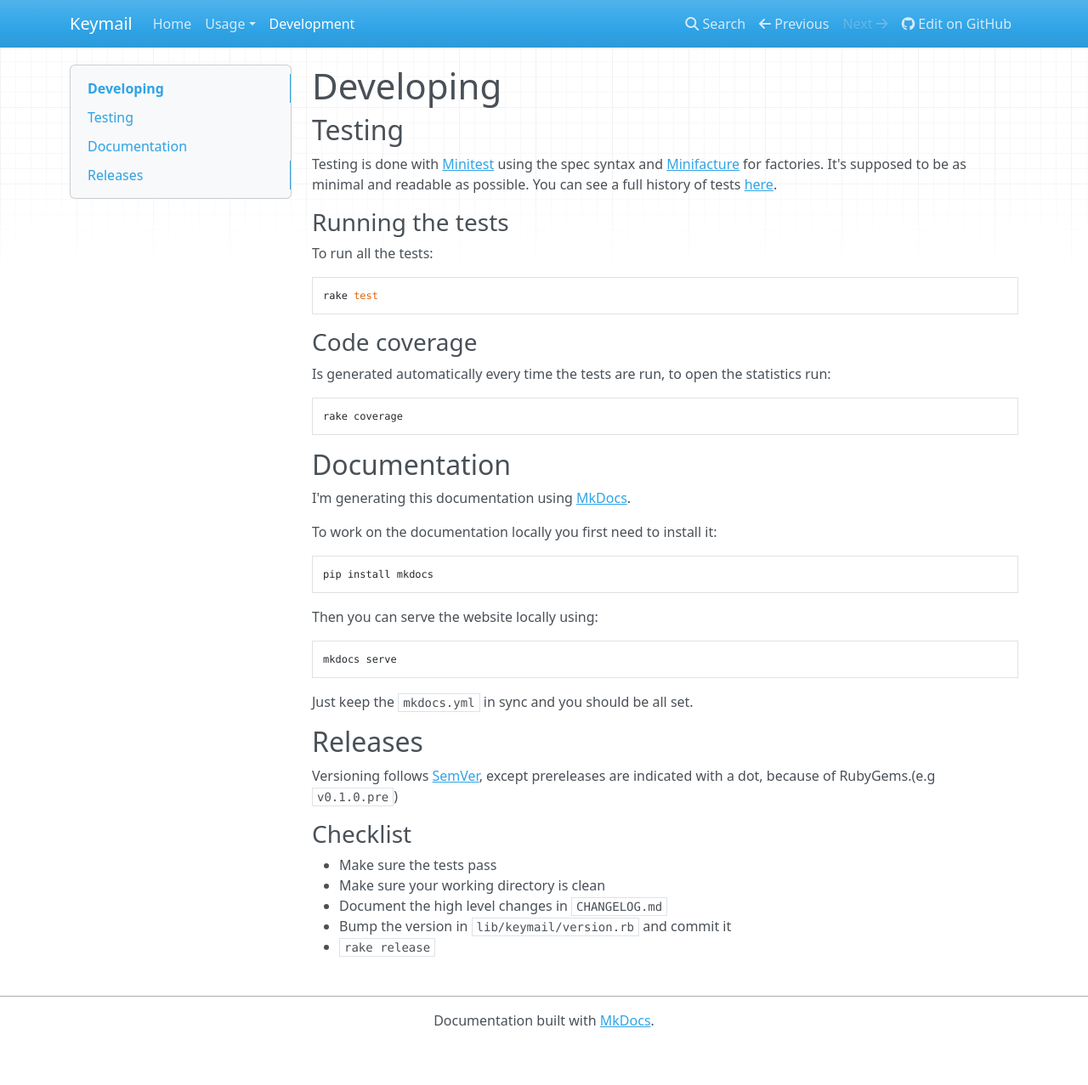
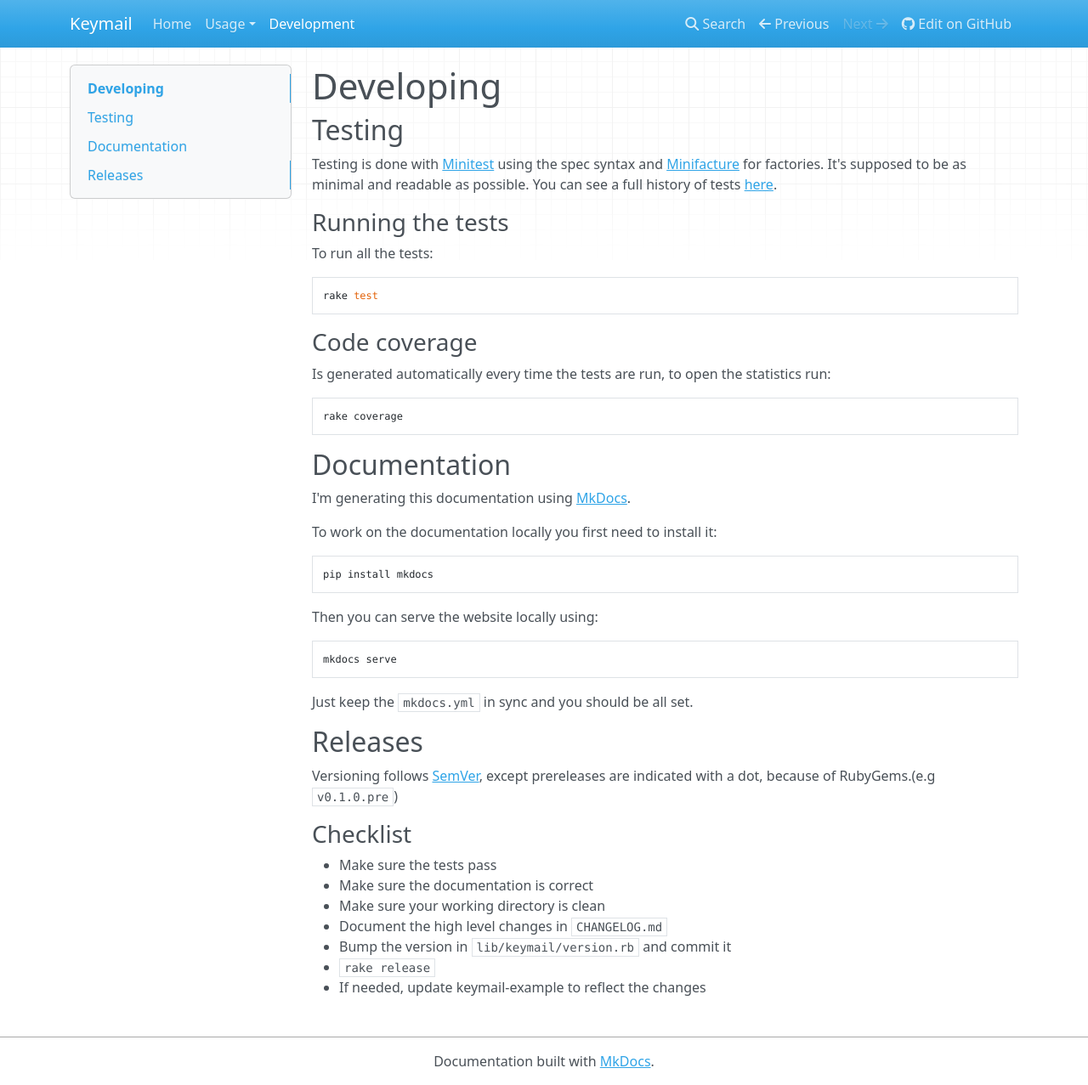
Before and after one commit to jsborjesson/keymail, an MkDocs documentation site: the page built from docs/development.md, in a window 1280 px wide and 1277 px high. Shown: the whole window at 85% size. Built offline with MkDocs 1.6.1, drawn with Linux system fonts in a browser that asks for light colours; nearby versions of some CDN libraries; old or Windows-style settings are respelled for this version of MkDocs.

Commit message:
More on release checklist

```diff
--- a/docs/development.md
+++ b/docs/development.md
@@ -40,7 +40,9 @@ indicated with a dot, because of RubyGems.(e.g `v0.1.0.pre`)
 ### Checklist
 
 - Make sure the tests pass
+- Make sure the documentation is correct
 - Make sure your working directory is clean
 - Document the high level changes in `CHANGELOG.md`
 - Bump the version in `lib/keymail/version.rb` and commit it
 - `rake release`
+- If needed, update keymail-example to reflect the changes
```
